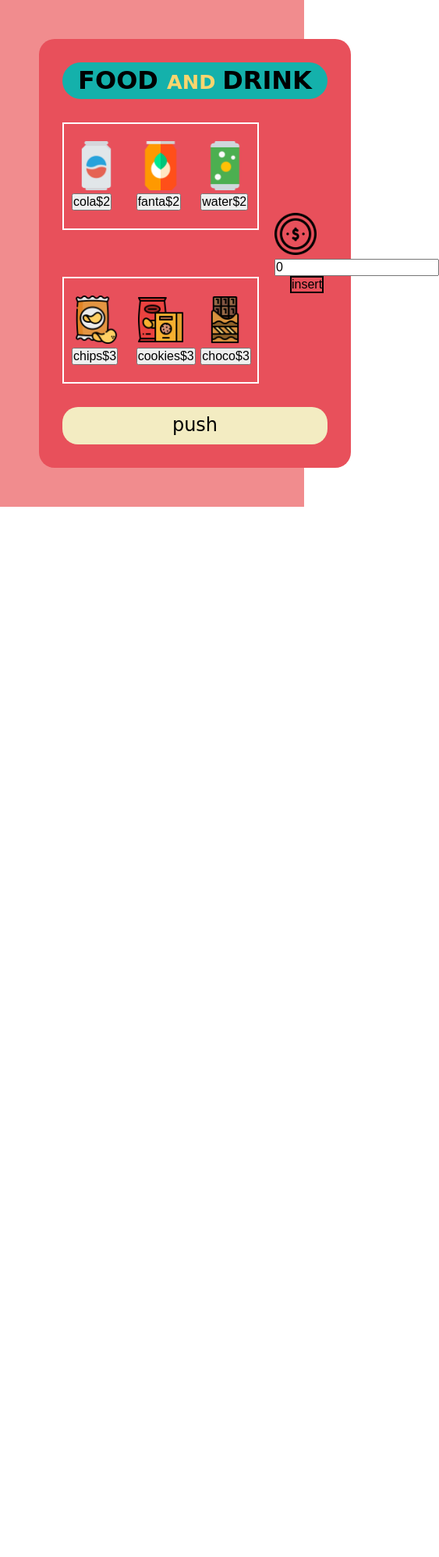
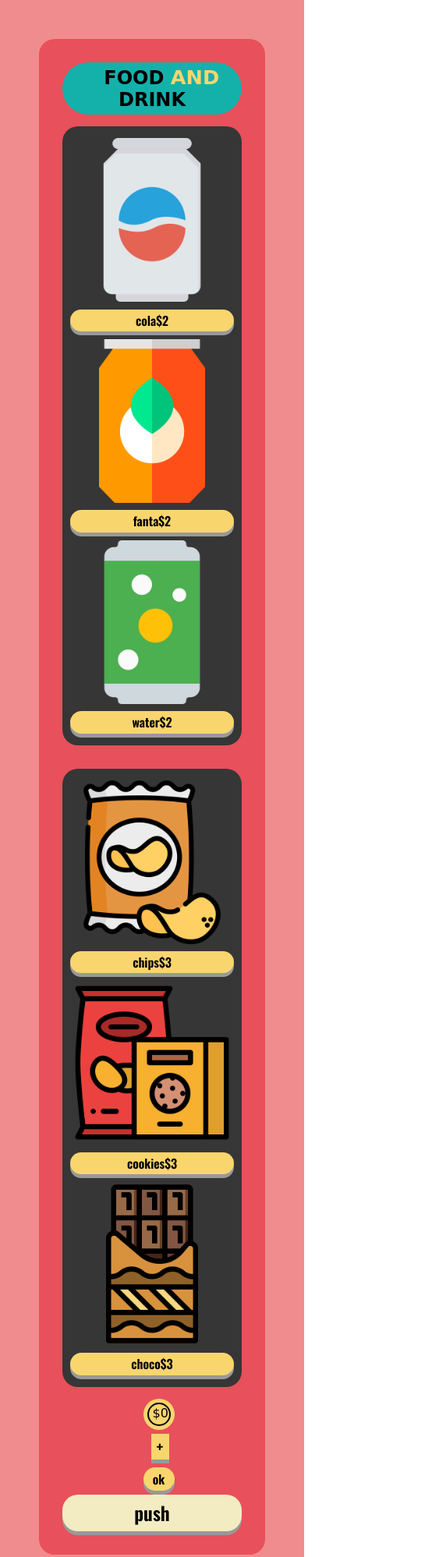
Before and after one commit to Racheljjn/rachelJiangProjectThree, a plain HTML site: page index.html in a window 390 px wide. Shown: the top 1997 px of the page at 78% size, 563 px wide, since content can reach past the window. Before the commit the page ends 844 px from the top, so only its background shows below. Drawn offline with nearby package versions, Linux system fonts and the light colour scheme; a web font is replaced by a local one.

Commit message:
finished:fire::fire::fire:

```diff
--- a/index.html
+++ b/index.html
@@ -8,6 +8,10 @@
     <link rel="stylesheet" href="./styles/styles.css" />
     <link
       href="https://fonts.googleapis.com/css2?family=Ranchers&display=swap"
+      rel="stylesheet"
+    />
+    <link
+      href="https://fonts.googleapis.com/css2?family=Oswald:wght@600&display=swap"
       rel="stylesheet"
     />
   </head>
@@ -22,45 +26,51 @@
         <div class="itemContainer">
           <div class="items">
             <!-- Icons made by <a href="https://www.flaticon.com/authors/dinosoftlabs" title="DinosoftLabs">DinosoftLabs</a> from <a href="https://www.flaticon.com/" title="Flaticon"> www.flaticon.com</a> -->
+
+            <!-- first shelf -->
             <div class="boxOne">
               <div>
                 <img src="./assets/cola.png" alt="cola" />
-                <button id="one">cola$2</button>
+                <button class="btn" id="one">cola$2</button>
               </div>
               <div>
                 <img src="./assets/fanta.png" alt="fanta" />
-                <button id="two">fanta$2</button>
+                <button class="btn" id="two">fanta$2</button>
               </div>
               <div>
                 <img src="./assets/water.png" alt="water" />
-                <button id="three">water$2</button>
+                <button class="btn" id="three">water$2</button>
               </div>
             </div>
+            <!-- second shelf -->
+
             <div class="boxTwo">
               <div>
                 <img src="./assets/chips.png" alt="chips" />
-                <button id="four">chips$3</button>
+                <button class="btn" id="four">chips$3</button>
               </div>
               <div>
                 <img src="./assets/cookies.png" alt="cookies" />
-                <button id="five">cookies$3</button>
+                <button class="btn" id="five">cookies$3</button>
               </div>
               <div>
                 <img src="./assets/chocolate.png" alt="chocolate" />
-                <button id="six">choco$3</button>
+                <button class="btn" id="six">choco$3</button>
               </div>
             </div>
           </div>
           <div class="cash">
-            <div>
-              <img src="./assets/coin.png" alt="coin" />
-              <div>
-                <input type="text" id="coins" value="0" />
-                <button id="plus" type="button">
-                  insert
-                </button>
+            <div class="calculator">
+              <div class="innerCal">
+                <p class="dollarSign">$<span>0</span></p>
               </div>
             </div>
+
+            <button id="plus" type="button">
+              <div class="insert">+</div>
+            </button>
+
+            <button id="ok">ok</button>
           </div>
         </div>
         <div class="push">
@@ -71,14 +81,12 @@
     <script>
       // namespace
       snackApp = {};
-
-
       allItems = [
         {
           name: "cola",
           price: 2,
           button: "one",
-          src:'./assets/cola.png'
+          src: "./assets/cola.png",
         },
         {
           name: "fanta",
@@ -106,14 +114,14 @@
           button: "six",
         },
       ];
-      const img = allItems[0].src
-      console.log(img);
-      $('#summary').append(`${img}`);
 
       $(function () {});
       // clicking the snack name button, append order summary to the HTML page.
       let totalPrice = 0;
-      let selectedName = '';
+      let selectedName = "";
+      let i = 0;
+      let flag = 0;
+
       snackApp.getItems = function (snacks) {
         snacks.forEach(function (item) {
           const name = `<span>${item.name}</span>`;
@@ -121,6 +129,7 @@
           totalPrice = item.price;
           selectedName = item.name;
           $(".summary").html("");
+          $(".summary").addClass("newSummary");
           $(".summary").append(`<h3>Order Summary</h3>
           <p>you have selected ${name}</p>
           <p>please insert ${price} coins</p>`);
@@ -128,39 +137,49 @@
       };
       //
       $("#plus").click(function () {
-       snackApp.getButton(totalPrice);
+        if (i >= 5) {
+          i = 5;
+        } else {
+          i++;
+        }
+        $(".dollarSign span").html(i);
+      });
 
-       });
-
-      snackApp.getButton = function (total) {
-
-          const numText = $("#coins").val();
-          let num = parseInt(numText);
-          if (num < total) {
-            $(".summary").html("");
-            $(".summary").append(`
+      // insert coins and get change
+      snackApp.confirm = function (total) {
+        if (i < total) {
+          $(".summary").html(`
         <h3>Receipt</h3>
         <p>Insufficient fund</p>`);
-          } else if (num == total) {
-            $(".summary").html("");
-            $(".summary").append(`
+        } else if (i == total) {
+          $(".summary").html(`
         <h3>Receipt</h3>
         <p>Your snack has been served</p>`);
-          } else {
-            const change = num - total;
-            $(".summary").html("");
-            $(".summary").append(`
+          flag = 1;
+        } else {
+          const change = i - total;
+          $(".summary").html(`
          <h3>Receipt</h3>
          <p>Your snack has been served</P>
         <p>Here is your change ${change}</p>`);
-          }
+          flag = 1;
+        }
+      };
+      $("#ok").click(function () {
+        snackApp.confirm(totalPrice);
+        if(flag == 1){
+         i = 0;
+        }
+        $(".dollarSign span").html(i);
 
-      };
+      });
 
       // change the background color of clicked button
 
-      $("button").click(function () {
+      $(".btn").click(function () {
         const snackId = $(this).attr("id");
+        $(".btn").css("backgroundColor", "#f9d56e");
+        $("#" + snackId).css("backgroundColor", "#14b1ab");
 
         const selectedItem = allItems.filter(function (value) {
           return value.button == snackId;
@@ -168,14 +187,13 @@
         snackApp.getItems(selectedItem);
       });
       //animate the push button
-      $('#itemContainer').click(function(){
-       $('.push button').html(selectedName);
-
-
-      })
-
-
-
+      $("#itemContainer").click(function () {
+        if (flag == 1) {
+          $(".push button").html(`${selectedName} is here`);
+        }else{
+         $(".push button").html("item's not available")
+        }
+      });
     </script>
   </body>
 </html>
--- a/styles/sass/styles.scss
+++ b/styles/sass/styles.scss
@@ -22,12 +22,14 @@ h2 {
 section {
   background-color: #f18c8e;
   padding: 50px;
+  display: flex;
+  flex-direction: row-reverse;
 
   .container {
+    margin: 0 auto;
     background-color: #e8505b;
     width: 400px;
-    margin: 0 auto;
-    height: 550px;
+    height: auto;
     border-radius: 20px;
     padding: 30px;
     display: flex;
@@ -40,41 +42,118 @@ section {
     }
   }
 }
+.newSummary {
+  width: 20%;
+  height: 100px;
+  margin-right: 200px;
+  border: dotted 2px black;
+  line-height: 1.5rem;
+}
+
 //items' styles
 .itemContainer {
   display: flex;
   flex: 1;
   .items {
     margin-right: 20px;
-    width: calc(80% - 20px);
+    width: calc(90% - 20px);
     display: flex;
     flex-direction: column;
   }
 }
+.calculator {
+  width: 40px;
+  height: 40px;
+  background-color: #f9d56e;
+  border-radius: 50%;
+  display: flex;
+  justify-content: center;
+  align-items: center;
+  margin-left: 5px;
+  .innerCal {
+    width: 30px;
+    height: 30px;
+    border: 2px solid black;
+    border-radius: 50%;
+    .dollarSign {
+      text-align: left;
+      margin-left: 5px;
+      margin-top: 3px;
+    }
+  }
+}
+#plus {
+  width: 100%;
+  color: black;
+  margin-left: 10px;
+ border-radius: 0;
+  .insert {
+    margin: 0 auto;
+    font-size: 20px;
+  }
+}
+
 .cash {
-  width: 20%;
+  width: 10%;
   align-self: center;
-  img {
-    width: 80%;
-  }
 }
 .boxOne,
 .boxTwo {
+  position: relative;
   width: 100%;
   display: flex;
-  margin: 0 auto;
+  justify-content: center;
   flex: 1;
   align-items: center;
-  border: solid 2px white;
-  margin: 30px auto;
+  background-color: #363636;
+  margin: 15px auto;
+  border-radius: 20px;
+  padding: 10px;
+
   div {
-    margin: 10px;
-    width: calc(100% / 3 - 20px);
+    margin: 5px;
+    width: calc(100% / 3 - 10px);
     img {
       width: 100%;
     }
   }
 }
+#ok {
+  width: 40px;
+  margin-left: 7px;
+  margin-top: 10px;
+  height: 30px;
+}
+button {
+  width: 75px;
+  padding: 5px;
+  cursor: pointer;
+  outline: none;
+  color: black;
+  background-color: #f9d56e;
+  margin-top: 5px;
+  border: none;
+  border-radius: 15px;
+  box-shadow: 0 5px #999;
+  font-family: "Oswald", sans-serif;
+
+  &:hover {
+    background-color: #14b1ab;
+  }
+  &:active {
+    background-color: #14b1ab;
+    box-shadow: 0 5px #666;
+    transform: translateY(4px);
+  }
+}
+
+input[type="text"] {
+  width: 60px;
+  background-color: #e8505b;
+  border: none;
+  border: solid 2px black;
+}
+
 .push {
   width: 100%;
   text-align: center;
@@ -84,22 +163,48 @@ section {
     background-color: #f3ecc2;
     border: none;
     border-radius: 20px;
-    font-family: "Ranchers", cursive;
     width: 100%;
     padding: 10px;
     font-size: 1.5rem;
   }
 }
-.push .newButton{
- background-color:black;
+@media (max-width:560px){
+ h2{
+  font-size: 1.5rem;
+ }
+ section{
+  flex-direction: column;
+  .container{
+   width: 100%;
+  }
+ }
+ .newSummary{
+  width: 100%;
+  margin: 0 auto;
+  margin-bottom: 50px;
+ }
+ .boxOne,.boxTwo{
+  flex-direction: column;
+  div{
+   width: 100%;
+  }
 
+ }
+ button{
+  width: 100%;
+ }
 
-
+.itemContainer{
+ flex-direction: column;
+ .items{
+  width: 100%;
+  margin-right: 0;
+ }
+ }
 }
-#plus {
-
-  border: solid 2px black;
-  color: black;
-  background-color: #e8505b;
-  margin-left: 20px;
+.calculator{
+ margin-left: 0;
 }
+#ok{
+ margin-left: 0;
+}
```
Also changed, not shown: styles/styles.css.
